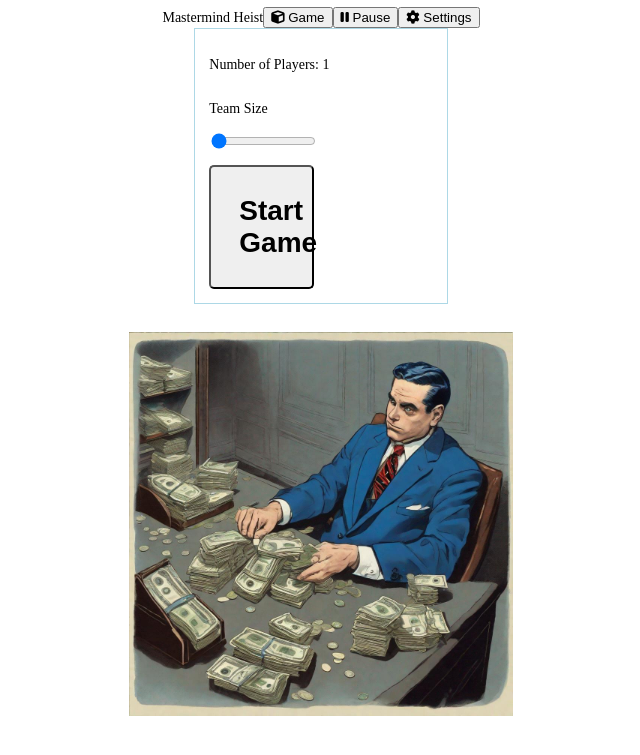
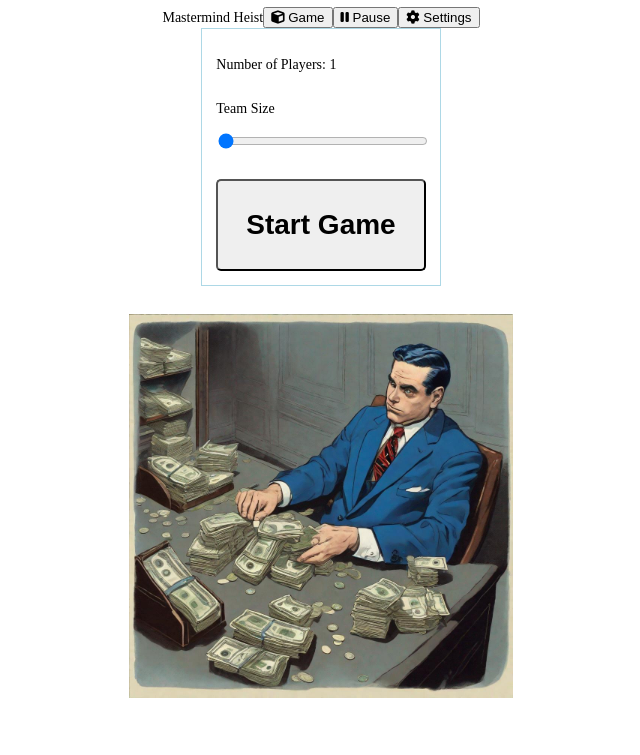
Before and after one commit to pelowok/sad-potato, a website: page index.html in a window 1280 px wide. Shown: the part 81-836 px from the top of the page, without its empty margins (319-959 px from the left). Drawn offline with Linux system fonts and the light colour scheme.

Commit message:
Update styles.css

```diff
--- a/styles.css
+++ b/styles.css
@@ -61,6 +61,8 @@ body {
 
 
 /* PAGE LAYOUT GRID (PLG) */
+/* Existing CSS styles */
+
 .page-layout-grid {
   display: grid;
   grid-template-columns: repeat(auto-fit, minmax(30%, 1fr));
@@ -76,7 +78,7 @@ body {
 .page-layout-grid .game-container,
 .page-layout-grid button,
 .page-layout-grid .starting-message {
-  width: 100%;
+  grid-column: span 2; /* Update to span 2 columns */
 }
 
 /* PLAYER COUNT and SLIDER */
@@ -99,7 +101,8 @@ input[type="range"] {
   font-weight: bold;
   border-radius: 5px;
   display: block;
-  margin: 0 auto;
+  margin: 0 auto; /* Center the button */
+  grid-column: span 2; /* Span all columns */
 }
 
 .starting-message {
```
